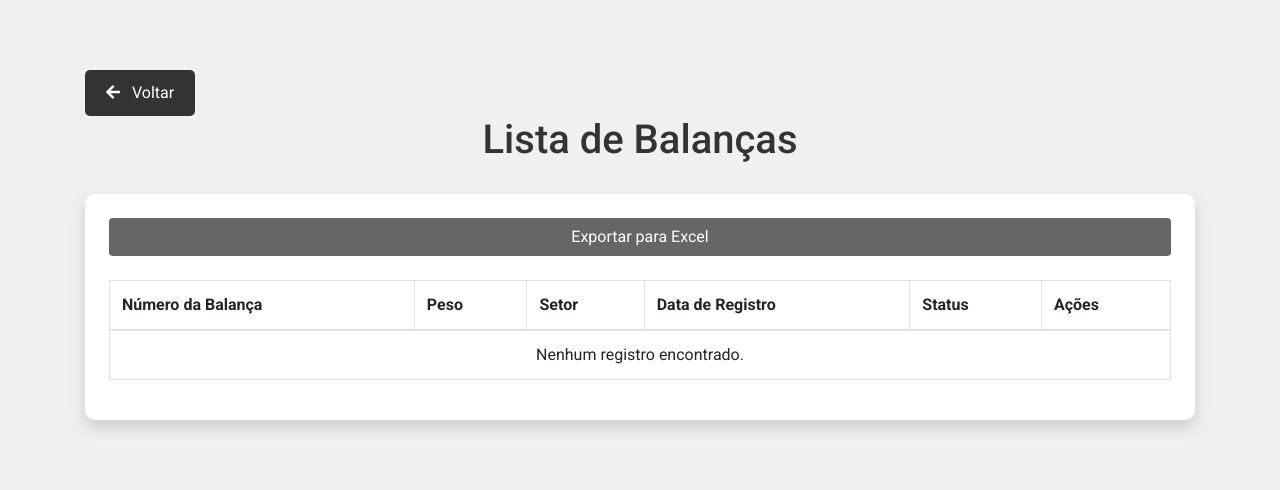
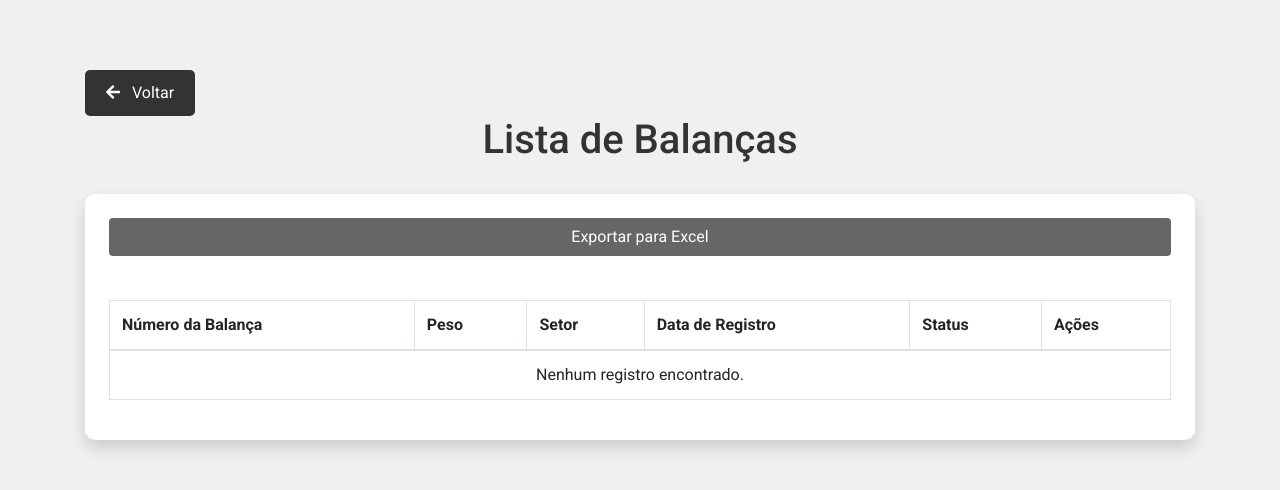
Before and after one commit to alvesmagnocavalcante/painelcpd, a Django app: page /balanca/lista/ in a window 1280 px wide. Shown: the top 490 px of the page. Run offline with Django 5.2, Linux system fonts and the light colour scheme; data that the repository does not hold is empty; some libraries are stand-ins or nearby versions.

Commit message:
app-balanca update

```diff
--- a/balanca/templates/lista_balanca.html
+++ b/balanca/templates/lista_balanca.html
@@ -70,6 +70,13 @@
             color: #fff; /* Branco */
             background-color: #4caf50; /* Verde */
         }
+        /* Responsividade para tabelas */
+        .table-responsive {
+            margin-top: 20px;
+        }
+        .btn-custom-sm {
+            margin-bottom: 10px;
+        }
     </style>
 </head>
 <body>
@@ -77,7 +84,8 @@
         <a href="{% url 'registro_balanca' %}" class="btn btn-back"><i class="fas fa-arrow-left"></i> Voltar</a>
         <h1>Lista de Balanças</h1>
         <div class="card shadow p-4">
-            <a href="{% url 'exportar_balanca_xlsx' %}" class="btn btn-custom mb-4">Exportar para Excel</a>
+            <a href="{% url 'exportar_balanca_xlsx' %}" class="btn btn-custom btn-custom-sm mb-4">Exportar para Excel</a>
+            <div class="table-responsive">
                 <table class="table table-bordered">
                     <thead>
                         <tr>
@@ -121,6 +129,7 @@
                 </table>
             </div>
         </div>
+    </div>
     <script src="https://code.jquery.com/jquery-3.5.1.slim.min.js"></script>
     <script src="https://cdn.jsdelivr.net/npm/@popperjs/core@2.5.3/dist/umd/popper.min.js"></script>
     <script src="https://stackpath.bootstrapcdn.com/bootstrap/4.5.2/js/bootstrap.min.js"></script>
```
Lines whose indentation alone changed are shown as unchanged.
